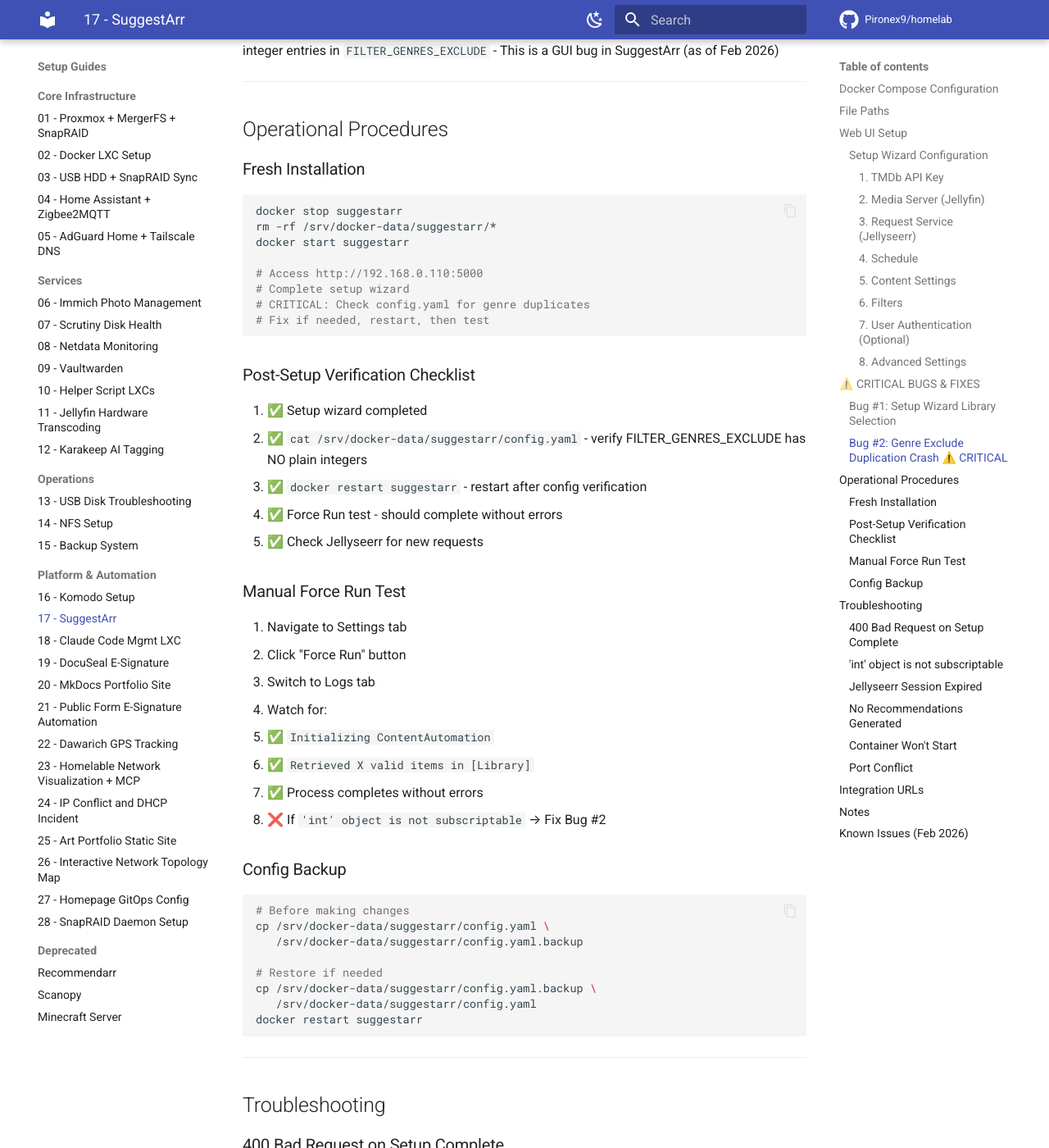
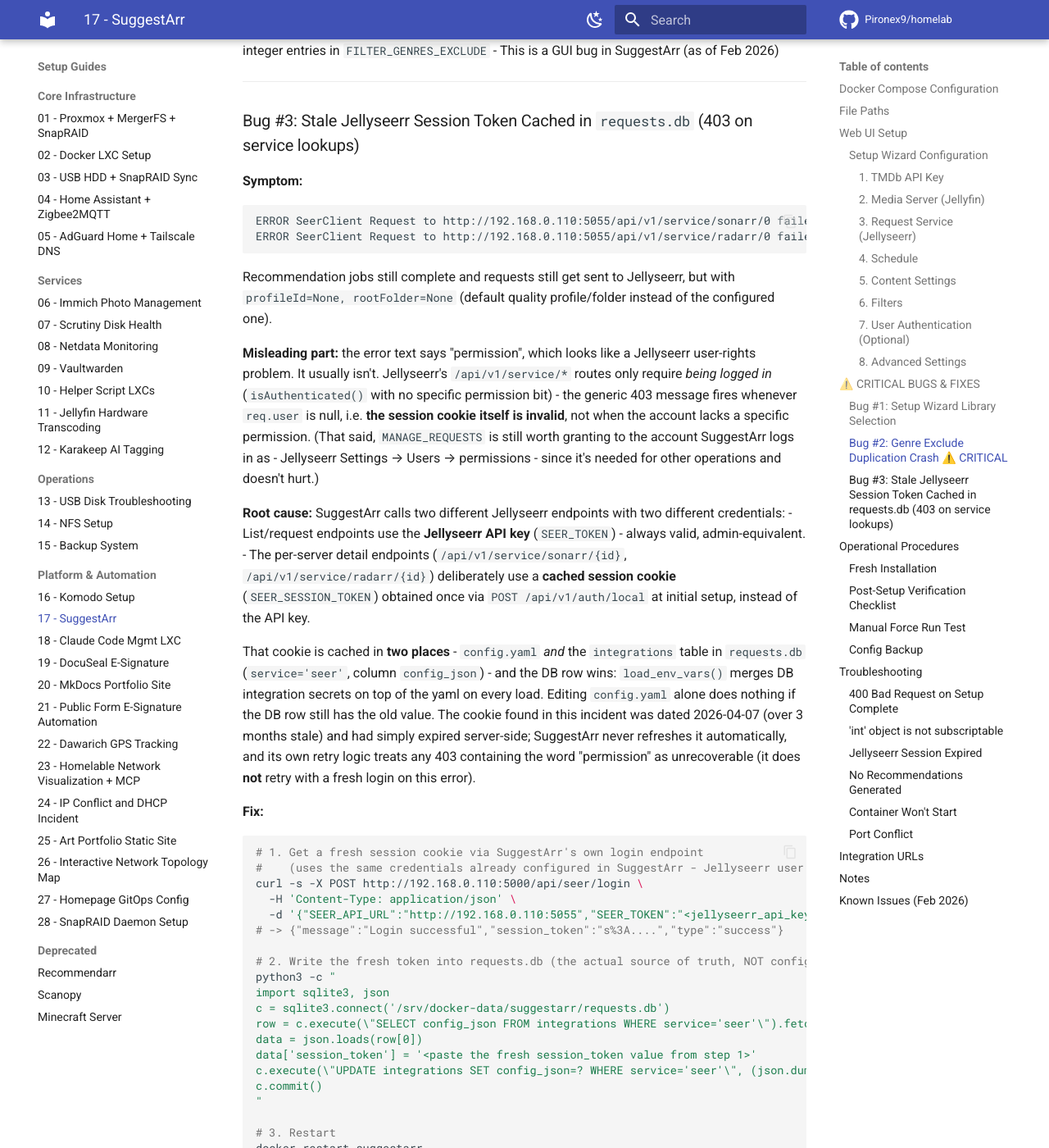
Before and after one commit to Pironex9/homelab, an MkDocs documentation site: the page built from docs/proxmox/17_SuggestArr_Setup_Troubleshooting_Guide.md, in a window 1280 px wide and 1400 px high, scrolled down 3982 px. Shown: the whole window at 82% size. Built offline with MkDocs 1.6.1 and Material for MkDocs 9.7.7, drawn with Linux system fonts in a browser that asks for light colours; comment, search, counter and statistics services are not loaded; some of the changed text lies outside the part shown.

Commit message:
docs(suggestarr): document stale Jellyseerr session token bug (Bug #3)

````diff
--- a/docs/proxmox/17_SuggestArr_Setup_Troubleshooting_Guide.md
+++ b/docs/proxmox/17_SuggestArr_Setup_Troubleshooting_Guide.md
@@ -1,4 +1,5 @@
 **Date:** 2026-03-14
+**Updated:** 2026-07-26
 **System:** Proxmox VE 9.1
 
 ## Docker Compose Configuration
@@ -169,6 +170,56 @@
 
 ---
 
+### Bug #3: Stale Jellyseerr Session Token Cached in `requests.db` (403 on service lookups)
+
+**Symptom:**
+```
+ERROR SeerClient Request to http://192.168.0.110:5055/api/v1/service/sonarr/0 failed with status: 403, You do not have permission to access this endpoint
+ERROR SeerClient Request to http://192.168.0.110:5055/api/v1/service/radarr/0 failed with status: 403, You do not have permission to access this endpoint
+```
+Recommendation jobs still complete and requests still get sent to Jellyseerr, but with `profileId=None, rootFolder=None` (default quality profile/folder instead of the configured one).
+
+**Misleading part:** the error text says "permission", which looks like a Jellyseerr user-rights problem. It usually isn't. Jellyseerr's `/api/v1/service/*` routes only require *being logged in* (`isAuthenticated()` with no specific permission bit) - the generic 403 message fires whenever `req.user` is null, i.e. **the session cookie itself is invalid**, not when the account lacks a specific permission. (That said, `MANAGE_REQUESTS` is still worth granting to the account SuggestArr logs in as - Jellyseerr Settings → Users → permissions - since it's needed for other operations and doesn't hurt.)
+
+**Root cause:** SuggestArr calls two different Jellyseerr endpoints with two different credentials:
+- List/request endpoints use the **Jellyseerr API key** (`SEER_TOKEN`) - always valid, admin-equivalent.
+- The per-server detail endpoints (`/api/v1/service/sonarr/{id}`, `/api/v1/service/radarr/{id}`) deliberately use a **cached session cookie** (`SEER_SESSION_TOKEN`) obtained once via `POST /api/v1/auth/local` at initial setup, instead of the API key.
+
+That cookie is cached in **two places** - `config.yaml` *and* the `integrations` table in `requests.db` (`service='seer'`, column `config_json`) - and the DB row wins: `load_env_vars()` merges DB integration secrets on top of the yaml on every load. Editing `config.yaml` alone does nothing if the DB row still has the old value. The cookie found in this incident was dated 2026-04-07 (over 3 months stale) and had simply expired server-side; SuggestArr never refreshes it automatically, and its own retry logic treats any 403 containing the word "permission" as unrecoverable (it does **not** retry with a fresh login on this error).
+
+**Fix:**
+```bash
+# 1. Get a fresh session cookie via SuggestArr's own login endpoint
+#    (uses the same credentials already configured in SuggestArr - Jellyseerr user email/password)
+curl -s -X POST http://192.168.0.110:5000/api/seer/login \
+  -H 'Content-Type: application/json' \
+  -d '{"SEER_API_URL":"http://192.168.0.110:5055","SEER_TOKEN":"<jellyseerr_api_key>","SEER_USER_NAME":"<jellyseerr_user_email>","SEER_PASSWORD":"<jellyseerr_user_password>"}'
+# -> {"message":"Login successful","session_token":"s%3A....","type":"success"}
+
+# 2. Write the fresh token into requests.db (the actual source of truth, NOT config.yaml)
+python3 -c "
+import sqlite3, json
+c = sqlite3.connect('/srv/docker-data/suggestarr/requests.db')
+row = c.execute(\"SELECT config_json FROM integrations WHERE service='seer'\").fetchone()
+data = json.loads(row[0])
+data['session_token'] = '<paste the fresh session_token value from step 1>'
+c.execute(\"UPDATE integrations SET config_json=? WHERE service='seer'\", (json.dumps(data),))
+c.commit()
+"
+
+# 3. Restart
+docker restart suggestarr
+
+# 4. Verify
+curl -s http://192.168.0.110:5000/api/seer/radarr-servers
+curl -s http://192.168.0.110:5000/api/seer/sonarr-servers
+# both should return profiles/rootFolders, not a 403
+```
+
+**Prevention:** there's no automatic refresh for this cookie in the current SuggestArr version - if the 403 reappears after weeks/months, re-run the same procedure rather than assuming a permissions regression.
+
+---
+
 ## Operational Procedures
 
 ### Fresh Installation
@@ -225,8 +276,8 @@
 **Solution:** See Bug #2 - fix genre exclude duplicates in config.yaml
 
 ### Jellyseerr Session Expired
-**Symptom:** Authentication errors in logs
-**Solution:** Re-run setup wizard, re-enter Jellyseerr credentials
+**Symptom:** `403 ... You do not have permission to access this endpoint` in logs for `/api/v1/service/sonarr` or `/radarr`, despite Jellyfin/request-sending still working
+**Solution:** See Bug #3 - refresh the session cookie via `/api/seer/login` and write it into `requests.db` (`integrations` table). Re-running the setup wizard also works but is heavier-handed than necessary.
 
 ### No Recommendations Generated
 **Check:**
@@ -283,6 +334,6 @@
 1. **Library selection bug** - UI misleading, must select manually
 2. **Genre exclude duplication** - GUI creates duplicate entries causing crash
 3. **Base URL subpath** - Known to cause routing issues, leave empty
-4. **Session token expiry** - Jellyseerr tokens expire, requires re-authentication
+4. **Session token expiry** - the Jellyseerr session cookie SuggestArr uses for `/service/sonarr|radarr` detail lookups can go stale for months without SuggestArr noticing or refreshing it; the resulting 403 is worded like a permissions error but isn't - see Bug #3
 
 **Bug Reports:** Submit to https://github.com/ciuse99/suggestarr/issues
````
